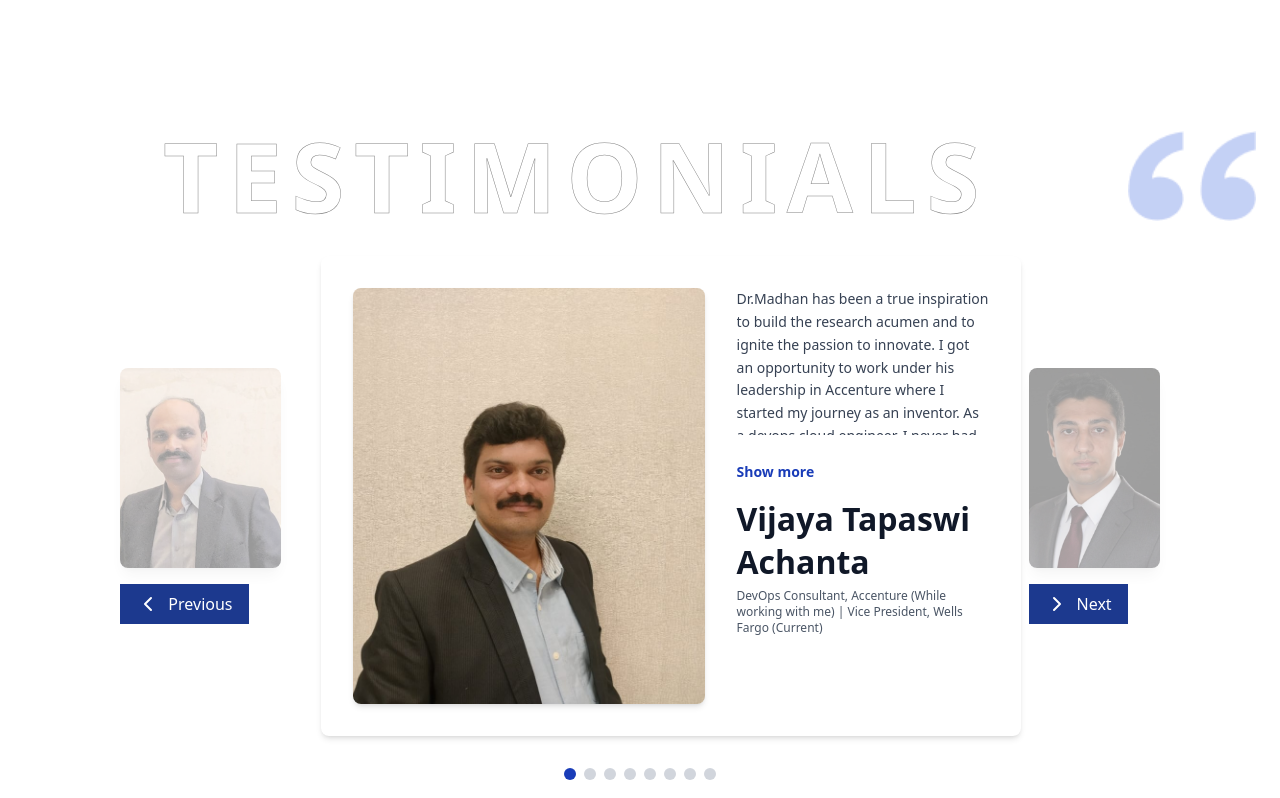
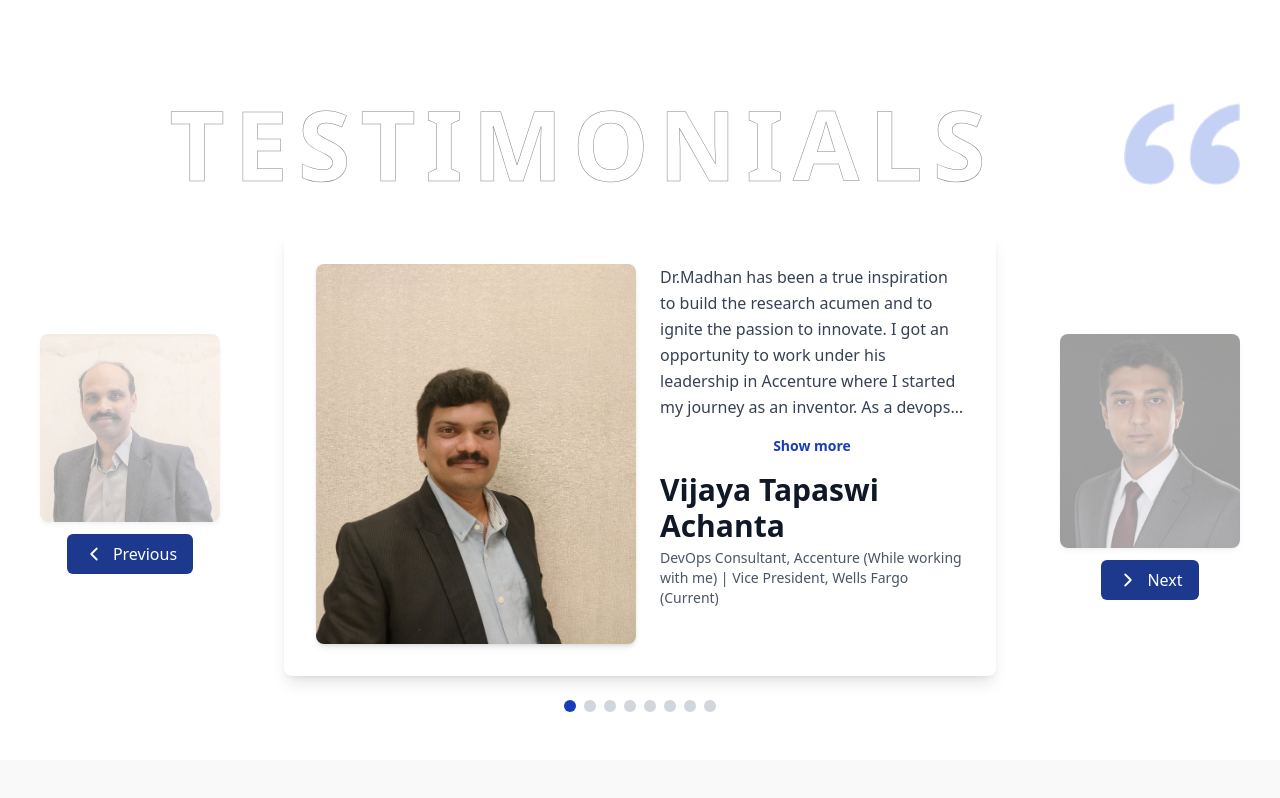
Before and after one commit to Imaginex2025/DMIF-Landing, a React (Vite) app: page / in a window 1280 px wide. Shown: the part 3302-4100 px from the top of the page. Built offline with nearby package versions, Linux system fonts and the light colour scheme.

Commit message:
testiminials updated

```diff
--- a/src/Section/Home/Testimonials.tsx
+++ b/src/Section/Home/Testimonials.tsx
@@ -6,6 +6,7 @@ const TestimonialsCarousel = () => {
   const [currentSlide, setCurrentSlide] = useState(0);
   const [showFull, setShowFull] = useState(false);
 
+  // ✅ All data lives here
   // ✅ All data lives here
   const testimonials = [
     {
@@ -68,97 +69,71 @@ const TestimonialsCarousel = () => {
 
   const nextSlide = () => {
     setCurrentSlide((prev) => (prev + 1) % testimonials.length);
+    setShowFull(false);
   };
 
   const prevSlide = () => {
     setCurrentSlide(
       (prev) => (prev - 1 + testimonials.length) % testimonials.length
     );
+    setShowFull(false);
   };
 
   const currentTestimonial = testimonials[currentSlide];
   const prevTestimonial =
-    testimonials[
-      (currentSlide - 1 + testimonials.length) % testimonials.length
-    ];
+    testimonials[(currentSlide - 1 + testimonials.length) % testimonials.length];
   const nextTestimonial =
     testimonials[(currentSlide + 1) % testimonials.length];
 
-  // Determine if the testimonial text is long
-  const isLongText = currentTestimonial.text.split('\n').join(' ').length > 400;
+  const isLongText =
+    currentTestimonial.text.split("\n").join(" ").length > 400;
 
   return (
-    <div className={`relative py-8 sm:py-12 md:py-16 lg:py-20 px-4 sm:px-6 ${showFull ? 'min-h-[750px]' : 'min-h-[600px]'} overflow-hidden transition-all duration-300`}>
-      {/* Background Title */}
-<div className="relative inset-0 flex items-center justify-between mb-8">
-    <div>
-
-    </div>
-  {/* Centered Text */}
-  <h1
-    className="text-4xl sm:text-6xl md:text-7xl lg:text-8xl font-extrabold text-transparent uppercase tracking-widest select-none text-center"
-    style={{
-      WebkitTextStroke: "0.5px gray",
-    }}
-  >
-    Testimonials
-  </h1>
-
-  {/* Image in Right Corner */}
-  <img
-    src="/Testimonial.png"
-    className="opacity-30 w-16 sm:w-24 md:w-32 lg:max-w-sm"
-    alt="Testimonials"
-  />
-</div>
+    <div
+      className={`relative py-12 px-4 sm:px-6 lg:px-10 ${
+        showFull ? "min-h-[750px]" : "min-h-[600px]"
+      } overflow-hidden transition-all duration-300`}
+    >
+      {/* Section Heading */}
+      <div className="relative inset-0 flex items-center justify-between mb-10">
+        <h1
+          className="text-4xl sm:text-6xl md:text-7xl lg:text-8xl font-extrabold text-transparent uppercase tracking-widest select-none text-center w-full"
+          style={{ WebkitTextStroke: "0.5px gray" }}
+        >
+          Testimonials
+        </h1>
+        <img
+          src="/Testimonial.png"
+          className="opacity-30 w-16 hidden md:flex sm:w-24 md:w-32 lg:max-w-sm"
+          alt="Testimonials"
+        />
+      </div>
 
       {/* Carousel Container */}
-      <div className="relative z-10 flex-col flex px-2 sm:px-4 md:px-8 lg:px-30">
-        <div className="flex flex-col lg:flex-row gap-4 lg:gap-2 items-center justify-center min-h-[400px]">
-          {/* Left Side Image (Previous) - Hidden on mobile/tablet */}
-          <div className="hidden xl:flex flex-col gap-4 items-end w-48 h-64 mr-8">
-            <img
-              src={prevTestimonial.image}
-              alt={prevTestimonial.name}
-              className="w-full h-full object-cover opacity-40 shadow-lg rounded-lg"
-            />
-            <IconButton
-              label="Previous"
-              onClick={prevSlide}
-              icon={<ChevronLeft size={24} />}
-              className="bg-blue-800 hover:bg-blue-700 text-white p-4 rounded-none transition-colors duration-300 mr-8 z-20"
-            />
-          </div>
+      <div className="relative flex items-center justify-center gap-8 lg:gap-16">
+        {/* Previous Image (fixed size) */}
+        <div className="hidden xl:flex flex-col items-center w-[180px] h-[240px]">
+          <img
+            src={prevTestimonial.image}
+            alt={prevTestimonial.name}
+            className="w-full h-full object-cover opacity-40 shadow-md rounded-lg"
+          />
+          <IconButton
+            label="Previous"
+            onClick={prevSlide}
+            icon={<ChevronLeft size={22} />}
+            className="bg-blue-800 hover:bg-blue-700 text-white px-4 py-2 mt-3 rounded-lg transition-colors duration-300"
+          />
+        </div>
 
-          {/* Mobile/Tablet Navigation Buttons */}
-          <div className="xl:hidden flex justify-between w-full mb-4">
-            <IconButton
-              label="Previous"
-              onClick={prevSlide}
-              icon={<ChevronLeft size={20} />}
-              className="bg-blue-800 hover:bg-blue-700 text-white px-4 py-2 rounded-lg transition-colors duration-300"
-            />
-            <IconButton
-              label="Next"
-              onClick={nextSlide}
-              icon={<ChevronRight size={20} />}
-              className="bg-blue-800 hover:bg-blue-700 text-white px-4 py-2 rounded-lg transition-colors duration-300"
-            />
-          </div>
-
-          {/* Center Content */}
-          <div className="flex items-center justify-center flex-1 relative">
-            <div
-              className={`rounded-lg p-4 sm:p-6 md:p-8 w-full max-w-4xl mx-auto flex flex-col lg:flex-row items-center lg:items-start min-h-[300px] transition-all duration-300 relative bg-white shadow-md ${showFull ? 'min-h-[400px]' : ''}`}
-              style={{
-                width: showFull ? (window.innerWidth < 768 ? '95%' : '900px') : (window.innerWidth < 768 ? '90%' : '700px'),
-                maxWidth: '100%',
-                left: '50%',
-                transform: 'translateX(-50%)',
-              }}
-            >
-              {/* Current Person Image */}
-              <div className="w-full lg:w-88 h-64 sm:h-80 lg:h-104 mb-6 lg:mb-0 lg:mr-8 flex-shrink-0">
+        {/* Center Content (always centered) */}
+        <div className="flex-1 max-w-4xl mx-auto flex justify-center">
+          <div
+            className={`rounded-lg p-6 sm:p-8 bg-white shadow-lg w-full transition-all duration-300`}
+          >
+            <div className="flex flex-col lg:flex-row items-center lg:items-start gap-6">
+              {/* Image */}
+              <div className="w-full max-w-[320px] h-[280px] sm:h-[340px] lg:h-[380px] flex-shrink-0">
                 {currentTestimonial.image ? (
                   <img
                     src={currentTestimonial.image}
@@ -166,72 +141,94 @@ const TestimonialsCarousel = () => {
                     className="w-full h-full object-cover rounded-lg shadow-md"
                   />
                 ) : (
-                  <div className="w-full h-full bg-gray-200 rounded-lg flex items-center justify-center text-gray-400 text-lg sm:text-xl">
+                  <div className="w-full h-full bg-gray-200 rounded-lg flex items-center justify-center text-gray-400 text-lg">
                     No Image
                   </div>
                 )}
               </div>
 
               {/* Text Content */}
-              <div className="flex-1 flex flex-col justify-between h-full w-full lg:w-auto">
-                <div>
-                  <p
-                    className={`text-gray-700 text-sm sm:text-[14px] leading-relaxed mb-4 sm:mb-6 transition-all duration-300 ${!showFull && isLongText ? 'line-clamp-7' : ''}`}
-                    style={{ maxHeight: !showFull && isLongText ? '10.5em' : 'none', overflow: 'hidden' }}
+              <div className="flex-1 flex flex-col justify-between">
+                <p
+                  className="text-gray-700 text-sm sm:text-base leading-relaxed mb-4"
+                  style={{
+                    display: "-webkit-box",
+                    WebkitBoxOrient: "vertical",
+                    overflow: "hidden",
+                    textOverflow: "ellipsis",
+                    WebkitLineClamp: !showFull && isLongText ? 6 : "unset",
+                  }}
+                >
+                  {currentTestimonial.text}
+                </p>
+
+                {isLongText && (
+                  <button
+                    className="text-blue-800 font-semibold text-sm focus:outline-none hover:underline mb-4"
+                    onClick={() => setShowFull((prev) => !prev)}
                   >
-                    {currentTestimonial.text}
-                  </p>
-                  {isLongText && (
-                    <button
-                      className="text-blue-800 font-semibold text-sm focus:outline-none hover:underline mb-4"
-                      onClick={() => setShowFull((prev) => !prev)}
-                    >
-                      {showFull ? 'Show less' : 'Show more'}
-                    </button>
-                  )}
-                </div>
+                    {showFull ? "Show less" : "Show more"}
+                  </button>
+                )}
+
                 <div className="text-center lg:text-left">
-                  <h3 className="text-xl sm:text-2xl lg:text-[32px] font-bold text-gray-900 mb-1">
+                  <h3 className="text-xl sm:text-2xl lg:text-3xl font-bold text-gray-900 mb-1">
                     {currentTestimonial.name}
                   </h3>
-                  <p className="text-xs sm:text-[12px] text-gray-600">
+                  <p className="text-xs sm:text-sm text-gray-600">
                     {currentTestimonial.position}
                   </p>
                 </div>
               </div>
             </div>
           </div>
-
-          {/* Right Side Image (Next) - Hidden on mobile/tablet */}
-          <div className="hidden xl:flex flex-col gap-4 items-end h-64">
-            <img
-              src={nextTestimonial.image}
-              alt={nextTestimonial.name}
-              className="w-full h-full object-cover opacity-40 rounded-lg shadow-lg"
-            />
-            <IconButton
-              label="Next"
-              onClick={nextSlide}
-              icon={<ChevronRight size={24} />}
-              className="bg-blue-800 hover:bg-blue-700 text-white p-4 rounded-none transition-colors duration-300 mr-8 z-20"
-            />
-          </div>
         </div>
 
-        {/* Dots Indicator */}
-        <div className="flex justify-center mt-6 sm:mt-8 space-x-2">
-          {testimonials.map((_, index) => (
-            <button
-              key={index}
-              onClick={() => setCurrentSlide(index)}
-              className={`w-2 h-2 sm:w-3 sm:h-3 rounded-full transition-colors duration-300 ${
-                index === currentSlide
-                  ? "bg-blue-800"
-                  : "bg-gray-300 hover:bg-gray-400"
-              }`}
-            />
-          ))}
+        {/* Next Image (fixed size) */}
+        <div className="hidden xl:flex flex-col items-center w-[180px] h-[240px]">
+          <img
+            src={nextTestimonial.image}
+            alt={nextTestimonial.name}
+            className="w-full h-full object-cover opacity-40 shadow-md rounded-lg"
+          />
+          <IconButton
+            label="Next"
+            onClick={nextSlide}
+            icon={<ChevronRight size={22} />}
+            className="bg-blue-800 hover:bg-blue-700 text-white px-4 py-2 mt-3 rounded-lg transition-colors duration-300"
+          />
         </div>
+      </div>
+
+      {/* Dots Indicator */}
+      <div className="flex justify-center mt-6 space-x-2">
+        {testimonials.map((_, index) => (
+          <button
+            key={index}
+            onClick={() => setCurrentSlide(index)}
+            className={`w-2 h-2 sm:w-3 sm:h-3 rounded-full transition-colors duration-300 ${
+              index === currentSlide
+                ? "bg-blue-800"
+                : "bg-gray-300 hover:bg-gray-400"
+            }`}
+          />
+        ))}
+      </div>
+
+      {/* Mobile/Tablet Navigation */}
+      <div className="xl:hidden flex justify-between w-full mt-6">
+        <IconButton
+          label="Previous"
+          onClick={prevSlide}
+          icon={<ChevronLeft size={20} />}
+          className="bg-blue-800 hover:bg-blue-700 text-white px-4 py-2 rounded-lg transition-colors duration-300"
+        />
+        <IconButton
+          label="Next"
+          onClick={nextSlide}
+          icon={<ChevronRight size={20} />}
+          className="bg-blue-800 hover:bg-blue-700 text-white px-4 py-2 rounded-lg transition-colors duration-300"
+        />
       </div>
     </div>
   );
```
